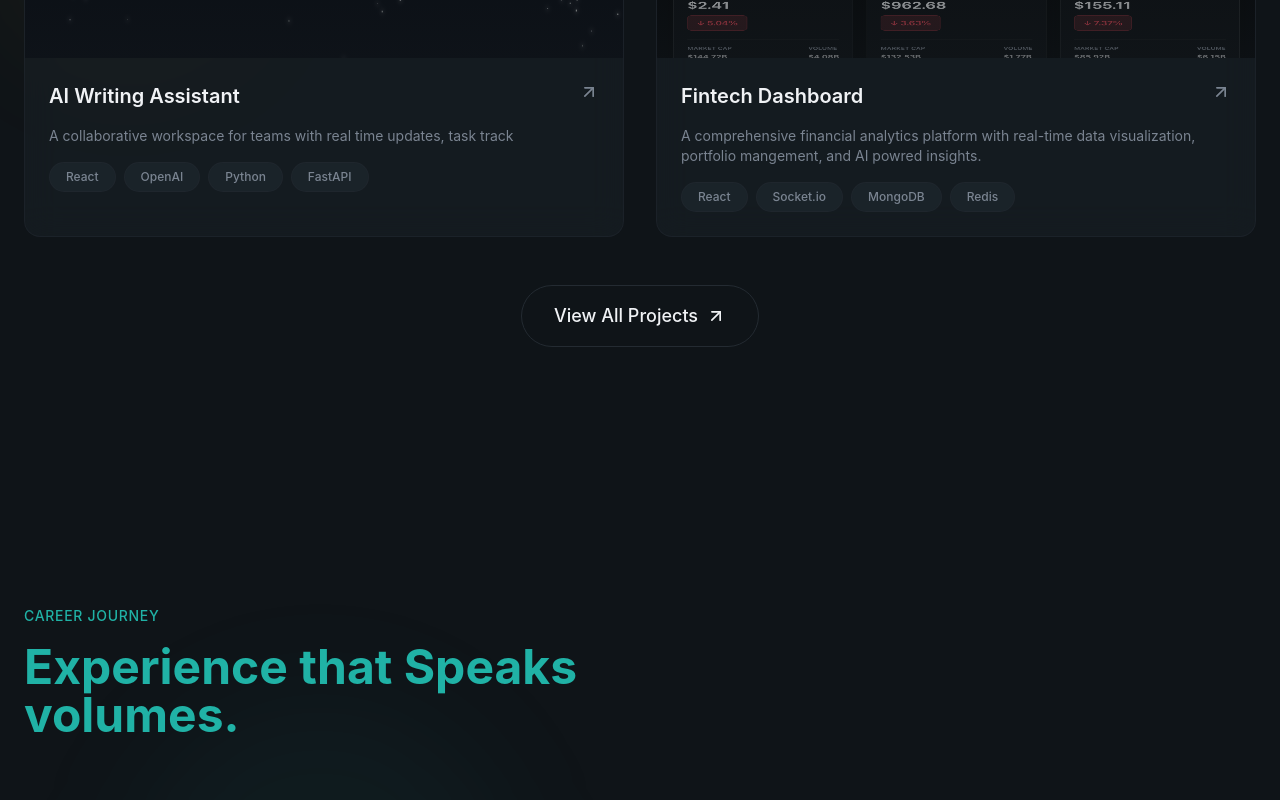
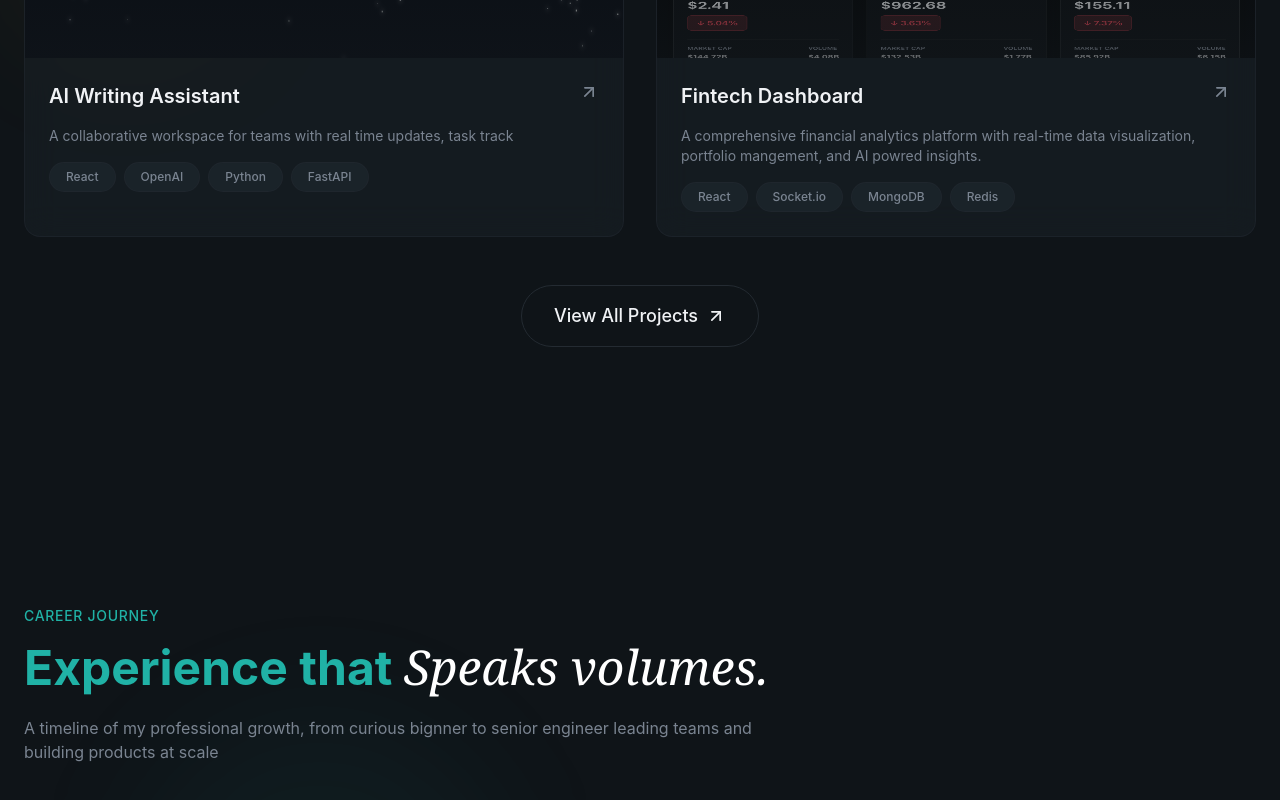
Before and after one commit to Askebir/aske-personal-portfolio, a React (Vite) app: page / in a window 1280 px wide. Shown: the part 3035-3835 px from the top of the page. Built offline with nearby package versions, Linux system fonts and the light colour scheme.

Commit message:
vertical line of the experiance section

```diff
--- a/src/index.css
+++ b/src/index.css
@@ -161,4 +161,10 @@
     backdrop-filter: blur(16px);
     box-shadow: 0 0 20px color-mix(in srgb, #26c4b8 20%, transparent);
   }
+
+  .timeline-glow {
+    box-shadow:
+      0 0 40px color-mix(in srgb, var(--color-primary) 25%, transparent),
+      0 0 80px color-mix(in srgb, var(--color-primary) 25%, transparent);
+  }
 }
--- a/src/sections/Experience.jsx
+++ b/src/sections/Experience.jsx
@@ -48,8 +48,19 @@ export const Experience = () => {
             Career Journey
           </span>
           <h2 className="text-4xl md:text-5xl font-bold mt-4 mb-6 animate-fade-in animation-delay-100 text-secondary-foreground">
-            Experience that <span>Speaks volumes.</span>
+            Experience that{" "}
+            <span className="font-serif italic font-normal text-white">
+              Speaks volumes.
+            </span>
           </h2>
+          <p className="text-muted-foreground animate-fade-in animation-delay-200 ">
+            A timeline of my professional growth, from curious bignner to senior
+            engineer leading teams and building products at scale
+          </p>
+        </div>
+        {/* Timeline */}
+        <div className="relative">
+          <div className="timeline-glow absolute left-0 md:left-1/2 top-0 bottom-0 w-[2px] bg=gradient-to-b from-primary/70 via-primary/30 to-transparent md:-translate-x-1/2 shadow-[0_0_25px_rgba(32,178,160,0.8)]" />
         </div>
       </div>
     </section>
```
